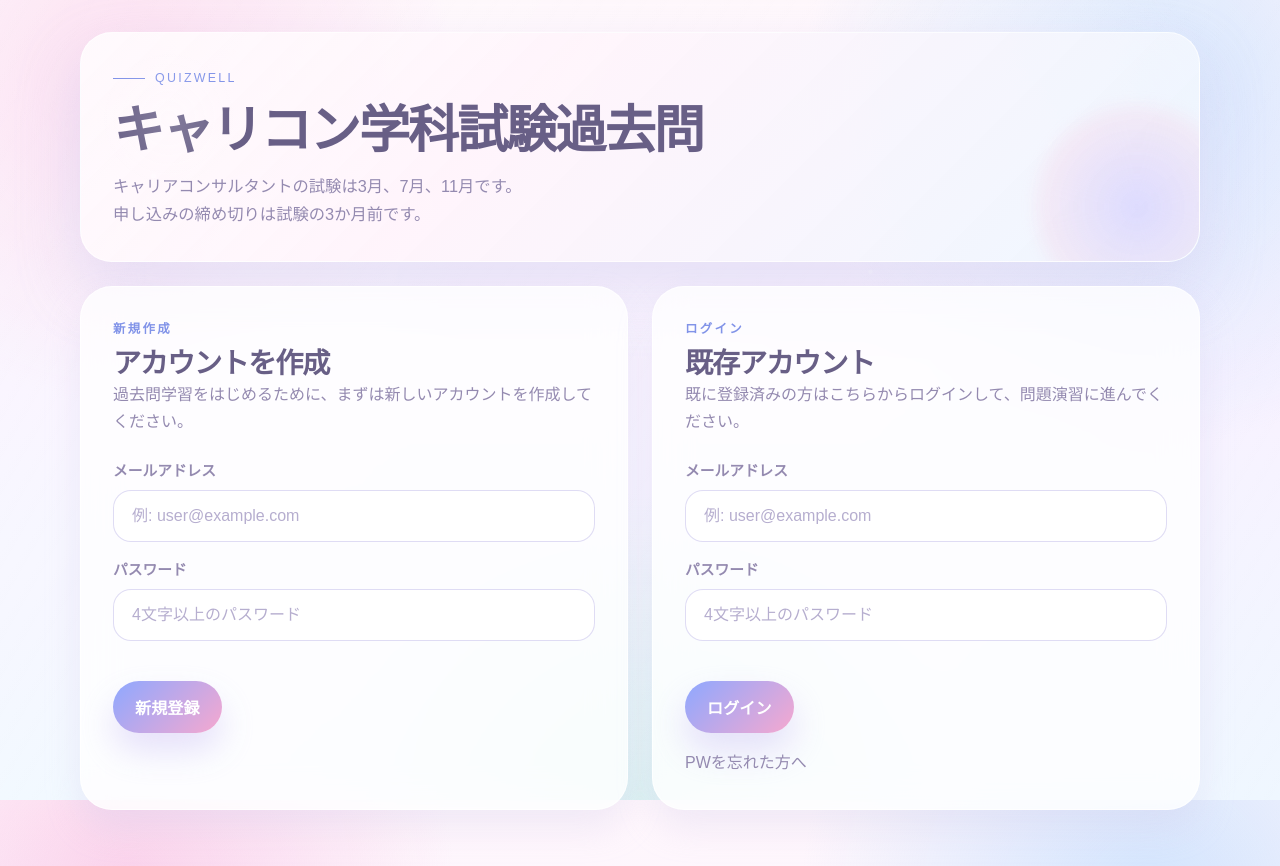
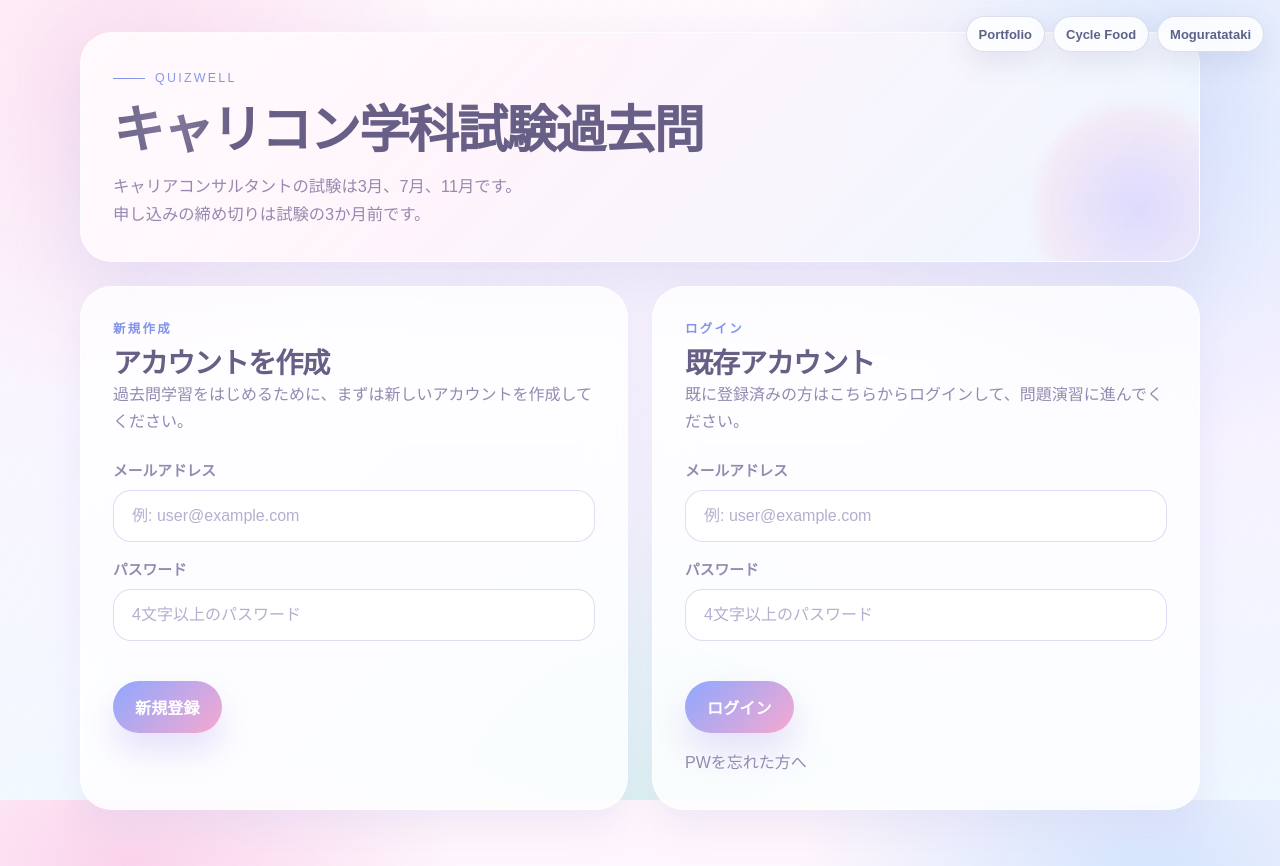
Before and after one commit to kbln217-byte/quizwell, a Vue app in the folder web/: page /register in a window 1280 px wide. Built offline with nearby package versions, Linux system fonts and the light colour scheme.

Commit message:
Add app launcher links

```diff
--- a/web/src/App.vue
+++ b/web/src/App.vue
@@ -1,3 +1,70 @@
+<script setup lang="ts">
+const externalAppUrl = (port: number) => {
+  if (typeof window === "undefined") {
+    return "/";
+  }
+
+  const protocol = window.location.protocol || "http:";
+  return `${protocol}//${window.location.hostname}:${port}/`;
+};
+</script>
+
 <template>
+  <nav class="app-launcher" aria-label="App launcher">
+    <RouterLink to="/portfolio">Portfolio</RouterLink>
+    <a :href="externalAppUrl(8081)" target="_blank" rel="noreferrer">Cycle Food</a>
+    <a :href="externalAppUrl(8082)" target="_blank" rel="noreferrer">Moguratataki</a>
+  </nav>
+
   <router-view />
 </template>
+
+<style scoped>
+.app-launcher {
+  position: fixed;
+  top: 16px;
+  right: 16px;
+  z-index: 50;
+  display: flex;
+  flex-wrap: wrap;
+  justify-content: flex-end;
+  gap: 8px;
+  max-width: calc(100vw - 32px);
+}
+
+.app-launcher a {
+  display: inline-flex;
+  align-items: center;
+  min-height: 36px;
+  padding: 8px 12px;
+  border: 1px solid rgba(132, 144, 191, 0.28);
+  border-radius: 999px;
+  background: rgba(255, 255, 255, 0.82);
+  color: #5c6389;
+  font-size: 13px;
+  font-weight: 700;
+  line-height: 1;
+  text-decoration: none;
+  box-shadow: 0 10px 28px rgba(80, 87, 130, 0.12);
+  backdrop-filter: blur(12px);
+}
+
+.app-launcher a:hover {
+  color: #4654c8;
+  border-color: rgba(117, 129, 238, 0.52);
+  background: rgba(255, 255, 255, 0.95);
+}
+
+@media (max-width: 640px) {
+  .app-launcher {
+    top: 8px;
+    right: 8px;
+  }
+
+  .app-launcher a {
+    min-height: 32px;
+    padding: 7px 9px;
+    font-size: 12px;
+  }
+}
+</style>
```
